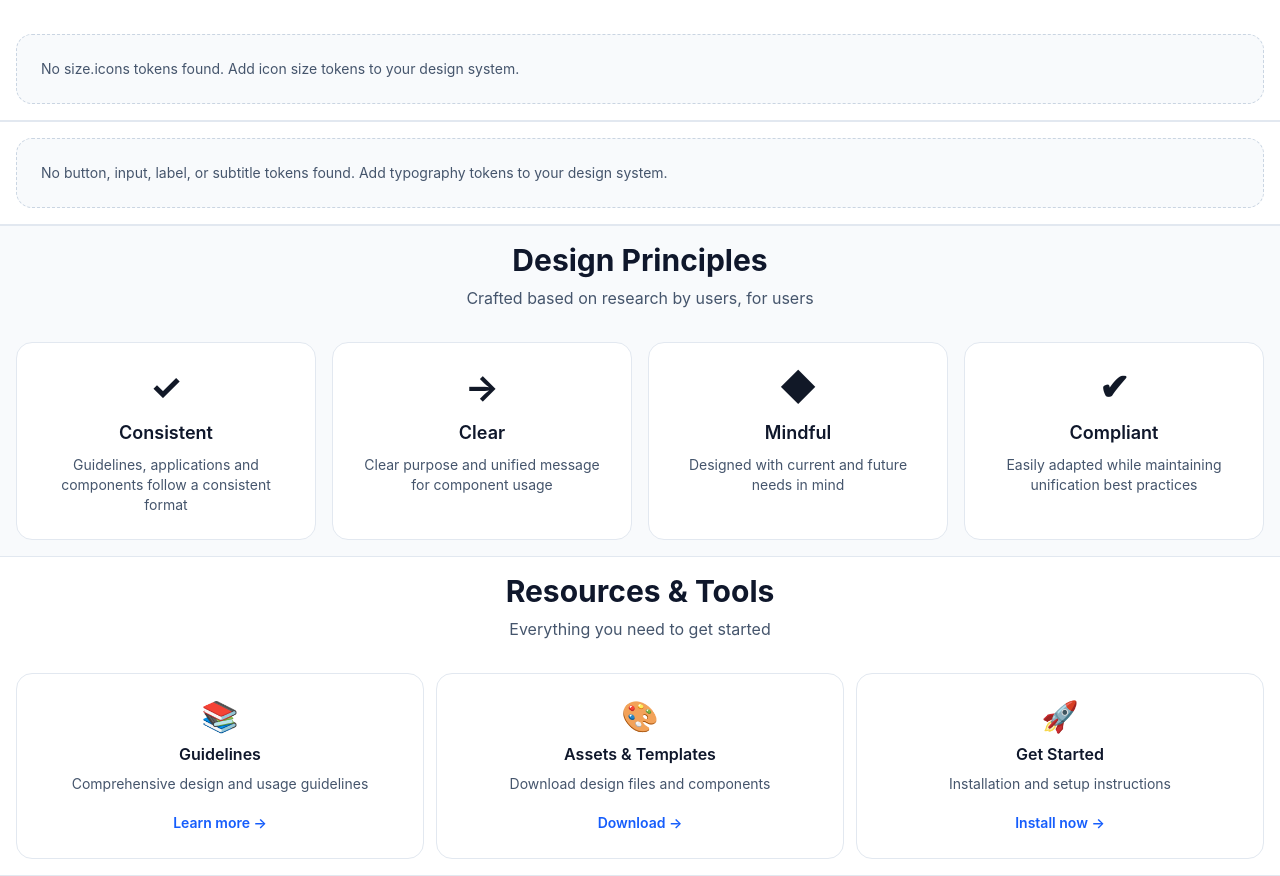
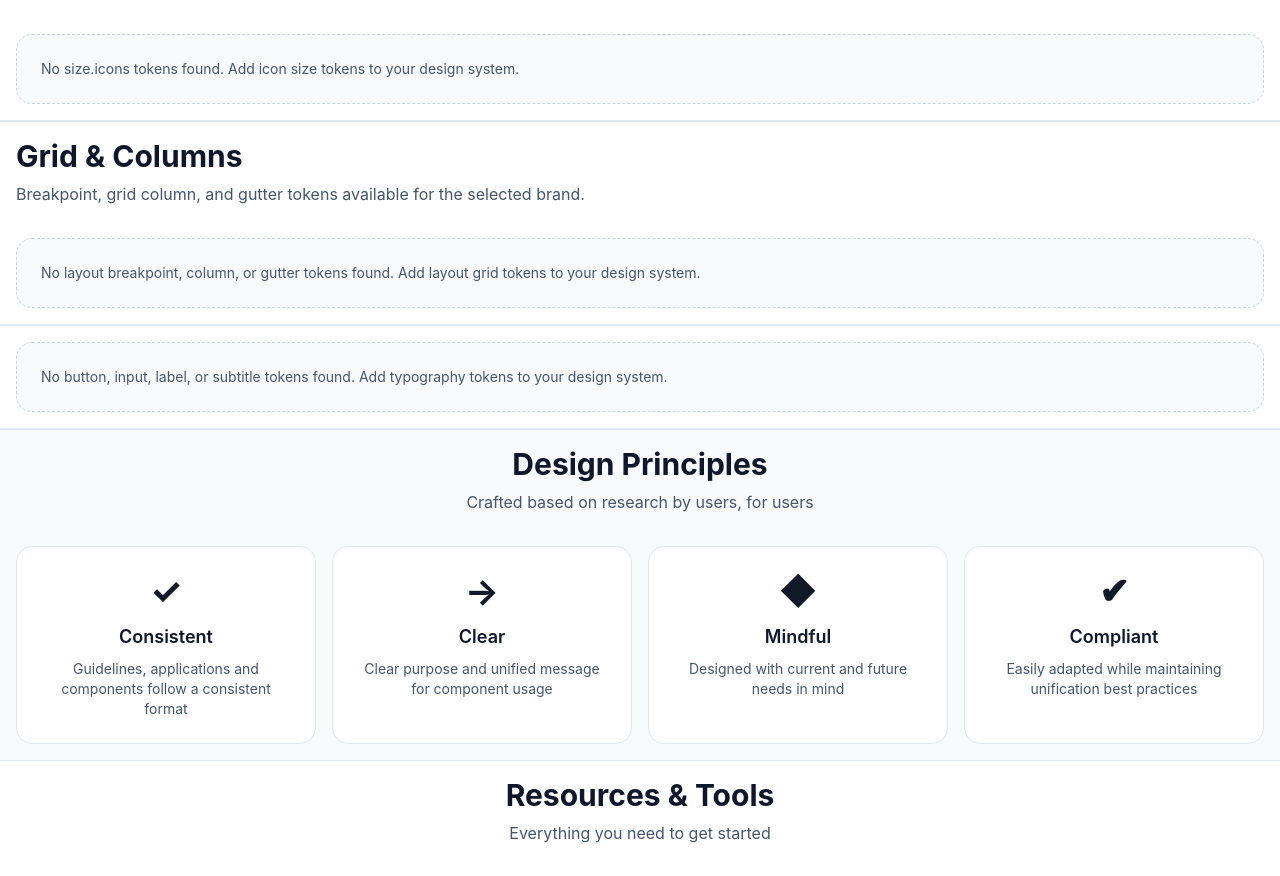
Before and after one commit to yogitadheeraj/omni-DSL, a React (Vite) app in the folder figma-token-storybook/web/: page / in a window 1280 px wide. Shown: the part 820-1696 px from the top of the page. Built offline with nearby package versions, Linux system fonts and the light colour scheme.

Commit message:
first commit

```diff
--- a/figma-token-storybook/web/src/components/BrandPreview.jsx
+++ b/figma-token-storybook/web/src/components/BrandPreview.jsx
@@ -518,6 +518,181 @@ function IconShowcase({ layoutSectionPadding, layoutGridGutter, radiusPanel, pre
               </div>
             </div>
           ))}
+        </div>
+      )}
+    </section>
+  );
+}
+
+function LayoutGridSection({ layoutSectionPadding, layoutGridGutter, radiusSection, radiusPanel, previewPrimary, tokenEntries }) {
+  const sortLayoutVariants = (variants) => {
+    const order = {
+      mobile: 1,
+      sm: 2,
+      tablet: 3,
+      md: 4,
+      lg: 5,
+      desktop: 6,
+      xl: 7,
+      "2xl": 8,
+      xxl: 9
+    };
+    return variants.sort((a, b) => (order[a.key] || 999) - (order[b.key] || 999));
+  };
+
+  const layoutGroups = useMemo(() => {
+    const collect = (pattern) => sortLayoutVariants(
+      tokenEntries
+        .filter((token) => pattern.test(token.name))
+        .map((token) => ({
+          key: token.name.split(".").pop().toLowerCase(),
+          name: token.name,
+          value: token.resolvedValue || token.value,
+          type: token.type
+        }))
+    );
+
+    return {
+      breakpoints: collect(/^layout\.breakpoint\./i),
+      columns: collect(/^layout\.grid\.columns\./i),
+      gutters: collect(/^layout\.grid\.gutter\./i)
+    };
+  }, [tokenEntries]);
+
+  const allGroupsEmpty = Object.values(layoutGroups).every((items) => items.length === 0);
+
+  const toCount = (value) => {
+    const parsed = Number.parseInt(String(value), 10);
+    return Number.isFinite(parsed) ? parsed : 0;
+  };
+
+  const sectionGroups = [
+    {
+      title: "Breakpoints",
+      description: "All available layout.breakpoint.* tokens for the selected brand.",
+      items: layoutGroups.breakpoints,
+      renderPreview: (item) => {
+        const widthValue = String(item.value);
+        const barWidth = Math.min(Number.parseInt(widthValue, 10) / 14.4, 100);
+        return (
+          <div className="space-y-3">
+            <div className="overflow-hidden rounded-full bg-slate-200">
+              <div className="h-3 rounded-full" style={{ width: `${barWidth}%`, background: previewPrimary }} />
+            </div>
+            <div className="flex items-center justify-between text-xs text-slate-500">
+              <span className="uppercase tracking-wide">{item.key}</span>
+              <span className="font-mono">{item.value}</span>
+            </div>
+          </div>
+        );
+      }
+    },
+    {
+      title: "Grid Columns",
+      description: "Column counts from layout.grid.columns.* tokens.",
+      items: layoutGroups.columns,
+      renderPreview: (item) => {
+        const count = Math.min(toCount(item.value), 12);
+        return (
+          <div className="space-y-3">
+            <div className="grid gap-1" style={{ gridTemplateColumns: `repeat(${Math.max(count, 1)}, minmax(0, 1fr))` }}>
+              {Array.from({ length: Math.max(count, 1) }).map((_, index) => (
+                <div key={`${item.name}-${index}`} className="h-10 rounded-sm" style={{ background: `${previewPrimary}22`, border: `1px solid ${previewPrimary}55` }} />
+              ))}
+            </div>
+            <div className="flex items-center justify-between text-xs text-slate-500">
+              <span className="uppercase tracking-wide">{item.key}</span>
+              <span className="font-mono">{item.value}</span>
+            </div>
+          </div>
+        );
+      }
+    },
+    {
+      title: "Grid Gutters",
+      description: "Spacing between columns from layout.grid.gutter.* tokens.",
+      items: layoutGroups.gutters,
+      renderPreview: (item) => {
+        const gapValue = String(item.value || "16px");
+        return (
+          <div className="space-y-3">
+            <div className="grid grid-cols-2" style={{ gap: gapValue }}>
+              <div className="h-12 rounded-md" style={{ background: `${previewPrimary}22`, border: `1px solid ${previewPrimary}55` }} />
+              <div className="h-12 rounded-md" style={{ background: `${previewPrimary}22`, border: `1px solid ${previewPrimary}55` }} />
+            </div>
+            <div className="flex items-center justify-between text-xs text-slate-500">
+              <span className="uppercase tracking-wide">{item.key}</span>
+              <span className="font-mono">{item.value}</span>
+            </div>
+          </div>
+        );
+      }
+    }
+  ];
+
+  return (
+    <section style={{ padding: layoutSectionPadding, borderTop: "1px solid #e2e8f0", borderBottom: "1px solid #e2e8f0" }}>
+      <div className="mb-8">
+        <h2 className="text-3xl font-bold text-slate-900 mb-2">Grid & Columns</h2>
+        <p className="text-slate-600">Breakpoint, grid column, and gutter tokens available for the selected brand.</p>
+      </div>
+
+      {allGroupsEmpty ? (
+        <div className="rounded-lg border border-dashed border-slate-300 bg-slate-50 p-6 text-sm text-slate-600">
+          No layout breakpoint, column, or gutter tokens found. Add layout grid tokens to your design system.
+        </div>
+      ) : (
+        <div className="space-y-8">
+          {sectionGroups.map((group) => {
+            if (group.items.length === 0) return null;
+
+            return (
+              <div key={group.title} className="rounded-xl border border-slate-200 bg-white p-6" style={{ borderRadius: radiusSection }}>
+                <div className="mb-5">
+                  <h3 className="text-2xl font-bold text-slate-900">{group.title}</h3>
+                  <p className="mt-2 text-slate-600">{group.description}</p>
+                </div>
+
+                <div className="grid gap-6 md:grid-cols-2 xl:grid-cols-3" style={{ gap: layoutGridGutter }}>
+                  {group.items.map((item) => (
+                    <div key={item.name} className="rounded-lg border border-slate-200 bg-slate-50 p-5" style={{ borderRadius: radiusPanel }}>
+                      <div className="mb-4">
+                        <h4 className="text-lg font-semibold uppercase tracking-wide text-slate-900">{item.key}</h4>
+                        <p className="mt-1 text-xs font-mono text-slate-500">{item.name}</p>
+                      </div>
+
+                      <div className="mb-5">{group.renderPreview(item)}</div>
+
+                      <div className="overflow-x-auto">
+                        <table className="w-full text-xs">
+                          <thead>
+                            <tr className="border-b border-slate-200 bg-white">
+                              <th className="px-3 py-2 text-left font-semibold text-slate-700">Property</th>
+                              <th className="px-3 py-2 text-left font-semibold text-slate-700">Value</th>
+                            </tr>
+                          </thead>
+                          <tbody>
+                            <tr className="border-b border-slate-100">
+                              <td className="px-3 py-2 font-medium text-slate-700">Token</td>
+                              <td className="px-3 py-2 font-mono text-slate-900">{item.name}</td>
+                            </tr>
+                            <tr className="border-b border-slate-100">
+                              <td className="px-3 py-2 font-medium text-slate-700">Value</td>
+                              <td className="px-3 py-2 font-mono text-slate-900">{item.value}</td>
+                            </tr>
+                            <tr>
+                              <td className="px-3 py-2 font-medium text-slate-700">Type</td>
+                              <td className="px-3 py-2 font-mono text-slate-900">{item.type}</td>
+                            </tr>
+                          </tbody>
+                        </table>
+                      </div>
+                    </div>
+                  ))}
+                </div>
+              </div>
+            );
+          })}
         </div>
       )}
     </section>
@@ -1657,6 +1832,15 @@ export function BrandPreview() {
           tokenEntries={tokenEntries}
         />
 
+        <LayoutGridSection
+          layoutSectionPadding={layoutSectionPadding}
+          layoutGridGutter={layoutGridGutter}
+          radiusSection={radiusSection}
+          radiusPanel={radiusPanel}
+          previewPrimary={previewPrimary}
+          tokenEntries={tokenEntries}
+        />
+
         <ActionsAndInputSection
           layoutSectionPadding={layoutSectionPadding}
           layoutGridGutter={layoutGridGutter}
```
